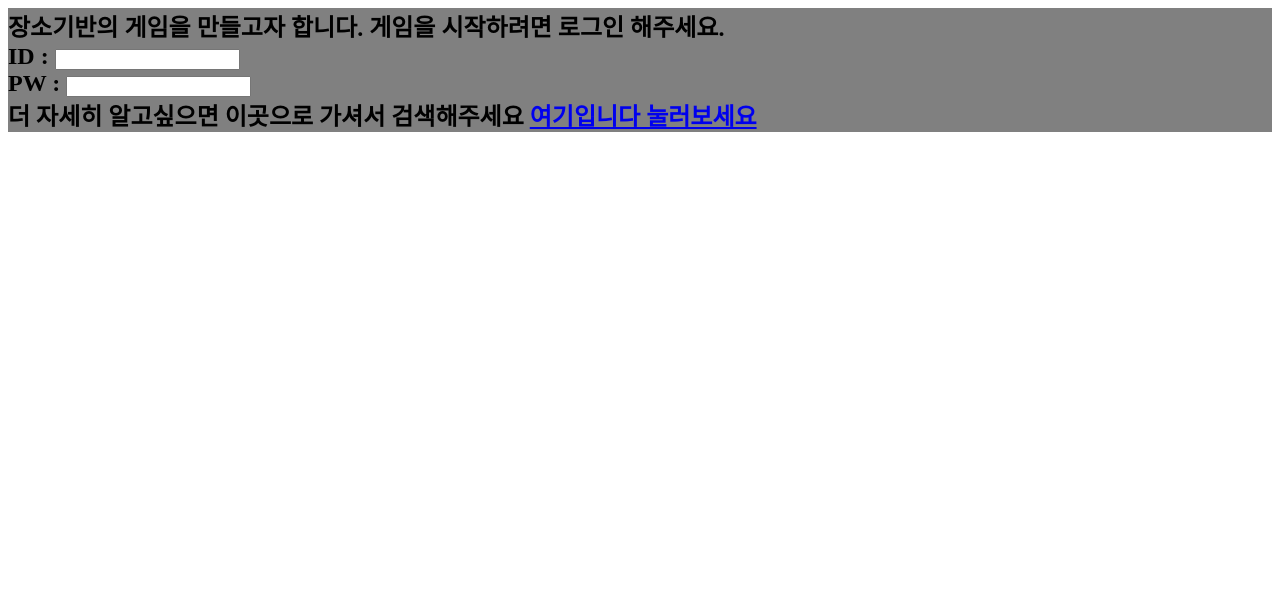
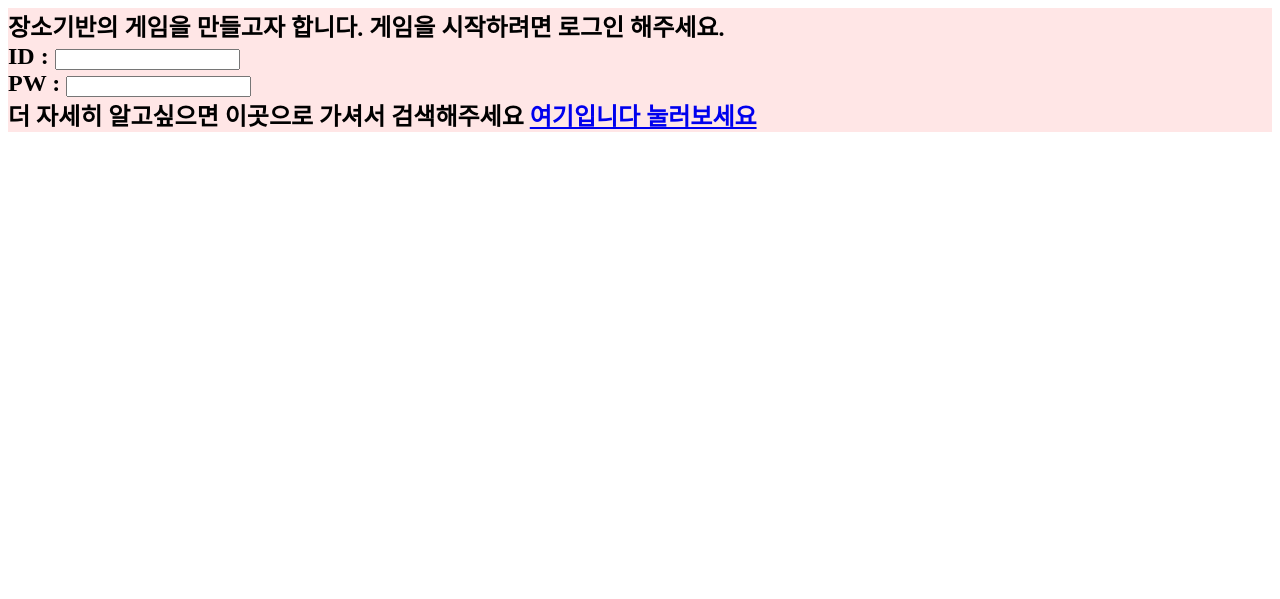
Before and after one commit to HY169/hy169, a plain HTML site: page 2.html in a window 1280 px wide. Shown: the part 201-800 px from the top of the page. Drawn offline with Linux system fonts and the light colour scheme.

Commit message:
Update 2.html

```diff
--- a/2.html
+++ b/2.html
@@ -9,7 +9,7 @@
   <h1 style="color: gold"> <b>HY169</b>의 소개<br>
 저희는 희망과용기의 앞글자를 따서 H와 Y 그리고<br>
 169는 잠언 16장 9절을 뜻합니다. </h1>
-<h2 style="background-color: gray"> 장소기반의 게임을 만들고자 합니다.
+<h2 style="background-color: #ffe6e6"> 장소기반의 게임을 만들고자 합니다.
 
   게임을 시작하려면 로그인 해주세요.
 
```
